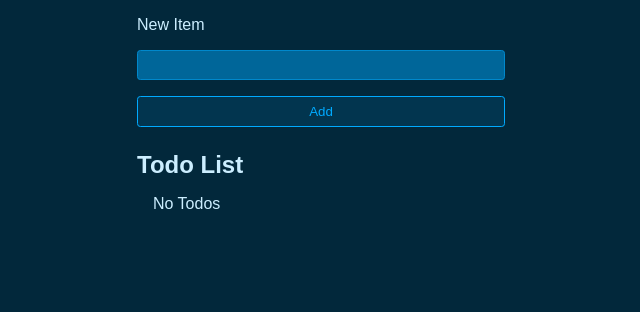
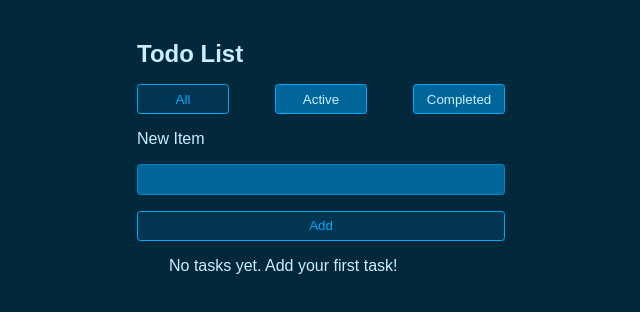
Before and after one commit to marinakreibring/react-todo-list, a React (Vite) app: page / in a window 1280 px wide. Shown: the top 312 px of the page, without its empty margins (319-959 px from the left). Built offline with nearby package versions, Linux system fonts and the light colour scheme.

Commit message:
add filters  to Todo list

```diff
--- a/src/App.jsx
+++ b/src/App.jsx
@@ -1,6 +1,7 @@
 import {useEffect, useState} from "react"
 import {NewTodoForm} from "./NewTodoForm"
 import {TodoList} from "./TodoList"
+import {TodoFilter} from "./TodoFilter"
 import "./styles.css"
 
 export default function App() {
@@ -9,6 +10,14 @@ export default function App() {
         if (localValue == null) return []
         return JSON.parse(localValue)
       })
+      const [filter, setFilter] = useState("all")
+
+      const filteredTodos = todos.filter(todo => {
+        if (filter === "active") return !todo.completed
+        if (filter === "completed") return todo.completed
+        return true
+    })
+
       useEffect(() => {
         localStorage.setItem("ITEMS", JSON.stringify(todos))
       }, [todos])
@@ -41,9 +50,18 @@ export default function App() {
 
   return (
   <>
-   <NewTodoForm onSubmit={addTodo} />
-   <h1 className="header">Todo List</h1>
-   <TodoList todos={todos} toggleTodo={toggleTodo} deleteTodo={deleteTodo}/>
+
+    <h1 className="header">Todo List</h1>
+
+    <TodoFilter filter={filter} setFilter={setFilter} />
+
+    <NewTodoForm onSubmit={addTodo} />
+
+    <TodoList
+      todos={filteredTodos}
+      toggleTodo={toggleTodo}
+      deleteTodo={deleteTodo}
+    />
   </>
   )
 }
--- /dev/null
+++ b/src/TodoFilter.jsx
@@ -0,0 +1,26 @@
+export function TodoFilter({ filter, setFilter }) {
+  return (
+    <div className="filters">
+      <button
+        onClick={() => setFilter("all")}
+        className={filter === "all" ? "active" : ""}
+      >
+        All
+      </button>
+
+      <button
+        onClick={() => setFilter("active")}
+        className={filter === "active" ? "active" : ""}
+      >
+        Active
+      </button>
+
+      <button
+        onClick={() => setFilter("completed")}
+        className={filter === "completed" ? "active" : ""}
+      >
+        Completed
+      </button>
+    </div>
+  )
+}
--- a/src/TodoList.jsx
+++ b/src/TodoList.jsx
@@ -3,14 +3,12 @@ import {TodoItem} from "./TodoItem"
 export function TodoList({todos, toggleTodo, deleteTodo}) {
   return (
     <ul className="list">
-      {todos.length === 0 && "No Todos"}
+      {todos.length === 0 && "No tasks yet. Add your first task!"}
       {todos.map(todo => {
         return (
         <TodoItem
         {...todo}
           key={todo.id}
-          //id={todo.id}
-          //title={todo.title}
           completed={todo.completed}
           toggleTodo={toggleTodo}
           deleteTodo={deleteTodo}
--- a/src/styles.css
+++ b/src/styles.css
@@ -72,7 +72,7 @@ body {
 
 .list {
   margin: 0;
-  padding: 0;
+  padding: 1rem;
   margin-left: 1rem;
   list-style: none;
 }
@@ -147,6 +147,27 @@ body {
     justify-content: space-between;
 }
 
+.filters {
+  display: flex;
+  justify-content: space-between;
+  margin-bottom: 1rem;
+}
+
+.filters button {
+  border: 1px solid hsl(200, 100%, 50%);
+  background: hsl(200, 100%, 30%);
+  border-radius: 0.25em;
+  width: 25%;
+  padding: 0.5em 0;
+  color: hsl(200, 100%, 90%);
+  cursor: pointer;
+}
+
+.filters button.active {
+  background: hsl(200, 100%, 50%, 0.1);
+  color: hsl(200, 100%, 50%);
+}
+
 @media only screen and (min-width: 32.5em) {
 	h1 {
 		font-size: 2rem;
```
